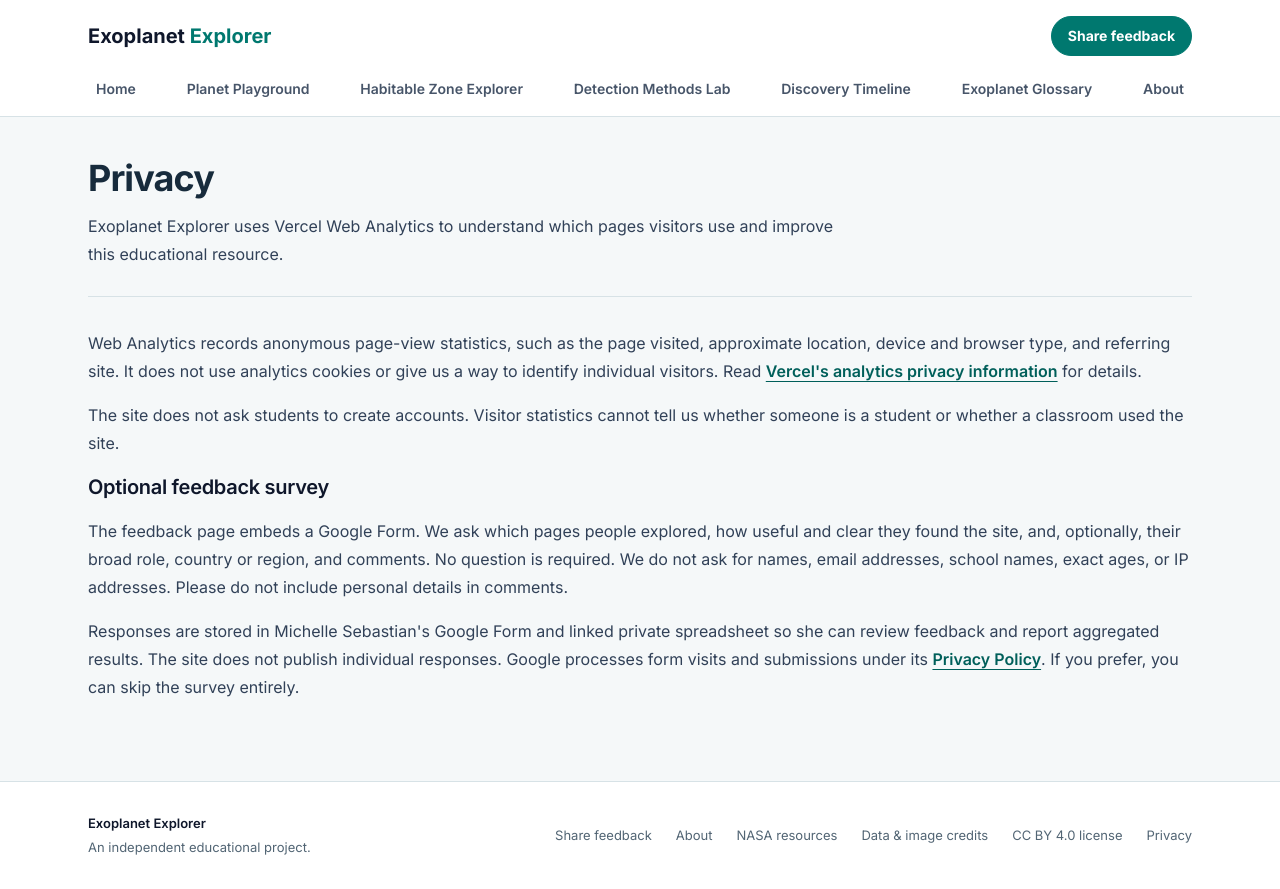
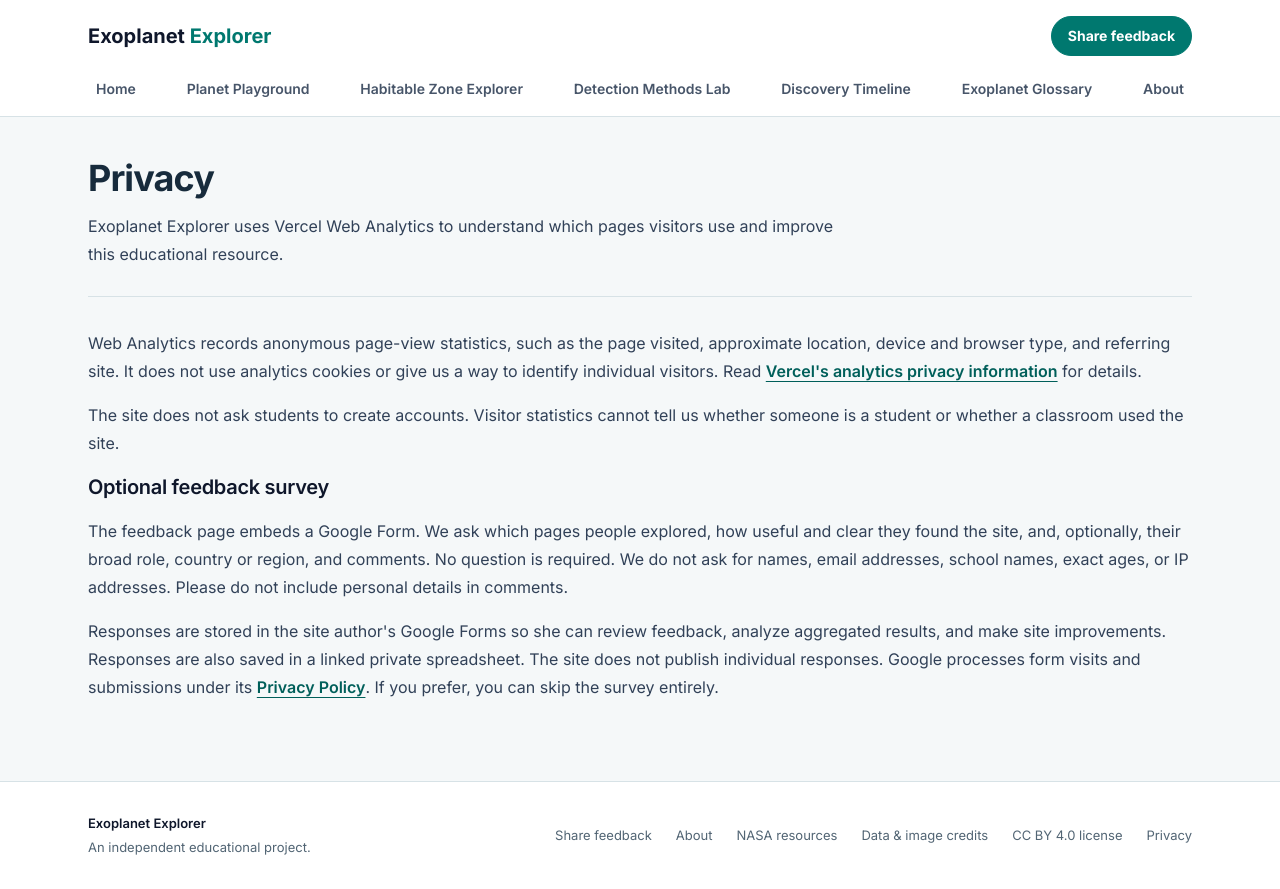
Before and after one commit to michelle-sebastian/exoplanet-discovery-lab, a Next.js app: page /privacy in a window 1280 px wide. Built offline with nearby package versions, Linux system fonts and the light colour scheme.

Commit message:
Refine survey response privacy wording

```diff
--- a/src/app/privacy/page.tsx
+++ b/src/app/privacy/page.tsx
@@ -17,7 +17,7 @@ export default function PrivacyPage() {
       <p>The site does not ask students to create accounts. Visitor statistics cannot tell us whether someone is a student or whether a classroom used the site.</p>
       <h2 className="text-xl font-semibold text-slate-900">Optional feedback survey</h2>
       <p>The feedback page embeds a Google Form. We ask which pages people explored, how useful and clear they found the site, and, optionally, their broad role, country or region, and comments. No question is required. We do not ask for names, email addresses, school names, exact ages, or IP addresses. Please do not include personal details in comments.</p>
-      <p>Responses are stored in Michelle Sebastian&apos;s Google Form and linked private spreadsheet so she can review feedback and report aggregated results. The site does not publish individual responses. Google processes form visits and submissions under its <a href="https://policies.google.com/privacy" target="_blank" rel="noopener noreferrer" className="font-semibold text-teal-800 underline underline-offset-4">Privacy Policy</a>. If you prefer, you can skip the survey entirely.</p>
+      <p>Responses are stored in the site author&apos;s Google Forms so she can review feedback, analyze aggregated results, and make site improvements. Responses are also saved in a linked private spreadsheet. The site does not publish individual responses. Google processes form visits and submissions under its <a href="https://policies.google.com/privacy" target="_blank" rel="noopener noreferrer" className="font-semibold text-teal-800 underline underline-offset-4">Privacy Policy</a>. If you prefer, you can skip the survey entirely.</p>
     </section>
   </main>;
 }
```
